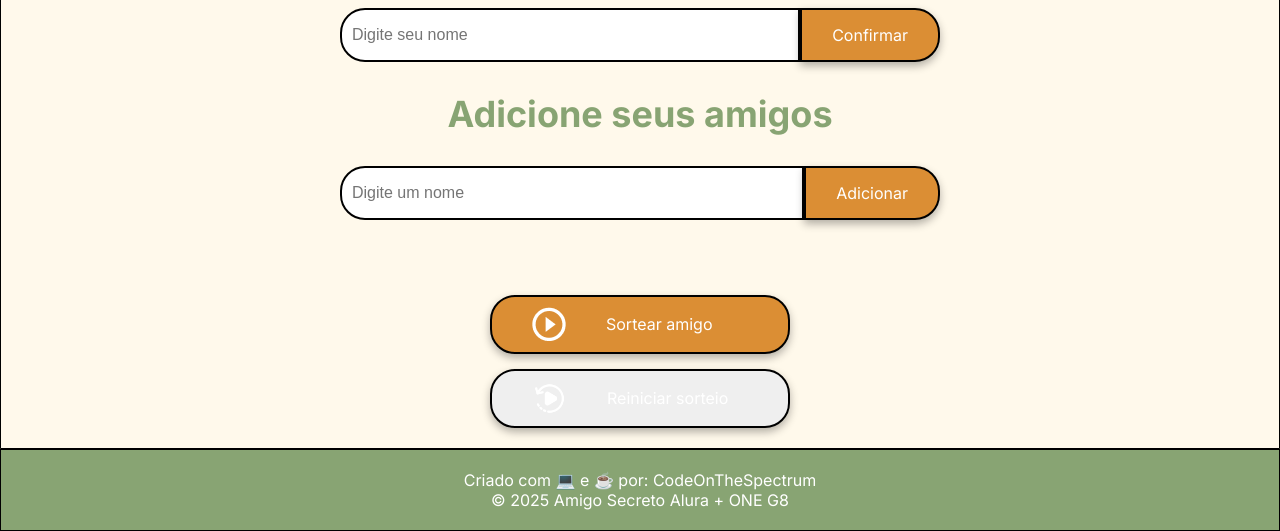
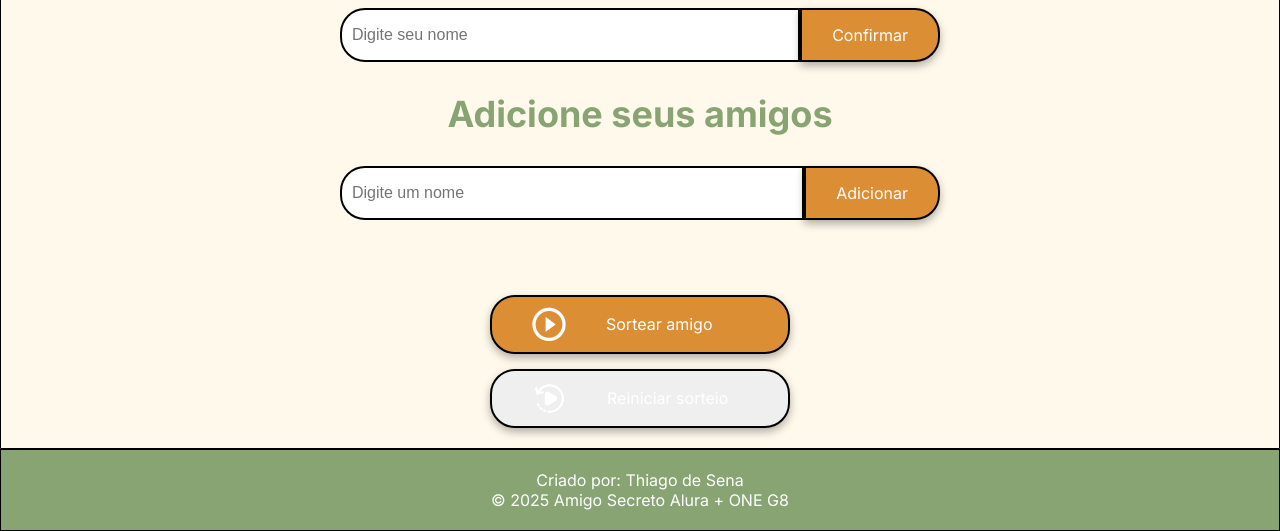
Before and after one commit to ThiagoDeSena/challenge-amigo-secreto, a plain HTML site: page index.html in a window 1280 px wide. Shown: the part 729-1260 px from the top of the page. Drawn offline with Linux system fonts and the light colour scheme.

Commit message:
Footer alteraado

```diff
--- a/index.html
+++ b/index.html
@@ -1,12 +1,15 @@
 <!DOCTYPE html>
 <html lang="pt-br">
+
 <head>
     <meta charset="UTF-8">
     <meta name="viewport" content="width=device-width, initial-scale=1.0">
     <link rel="stylesheet" href="style.css">
     <link rel="preconnect" href="https://fonts.googleapis.com">
     <link rel="preconnect" href="https://fonts.gstatic.com" crossorigin>
-    <link href="https://fonts.googleapis.com/css2?family=Inter:wght@100;400;700;900&family=Merriweather:ital,wght@0,300;0,400;0,700;0,900;1,300;1,400;1,700;1,900&display=swap" rel="stylesheet">
+    <link
+        href="https://fonts.googleapis.com/css2?family=Inter:wght@100;400;700;900&family=Merriweather:ital,wght@0,300;0,400;0,700;0,900;1,300;1,400;1,700;1,900&display=swap"
+        rel="stylesheet">
     <title>Amigo Secreto</title>
 </head>
 
@@ -22,7 +25,7 @@
         </header>
 
         <section class="input-section">
-            <h2 class ="section-title">Qual é o seu nome?</h2>
+            <h2 class="section-title">Qual é o seu nome?</h2>
             <div class="input-wrapper nome-pessoal">
                 <input type="text" id="nome" class="input-name" placeholder="Digite seu nome">
                 <button class="button-add" onclick="salvarNome()">Confirmar</button>
@@ -48,11 +51,13 @@
             </div>
         </section>
         <footer class="rodape">
-            <p><a href="https://github.com/barbiedeti"> Criado com 💻 e ☕ por: CodeOnTheSpectrum</a></p>
+            <p><a href="https://github.com/ThiagoDeSena/challenge-amigo-secreto/tree/main"> Criado por: Thiago de
+                    Sena</a></p>
             <p>&copy; 2025 Amigo Secreto Alura + ONE G8</p>
         </footer>
     </main>
 
     <script src="app.js" defer></script>
 </body>
+
 </html>
```
